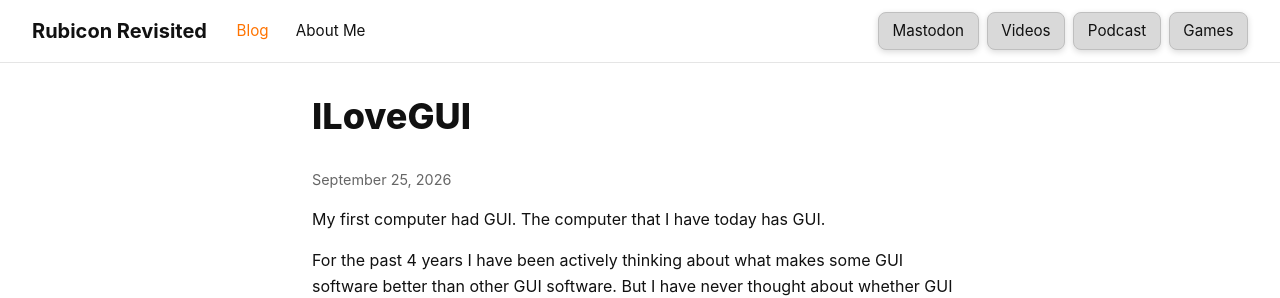
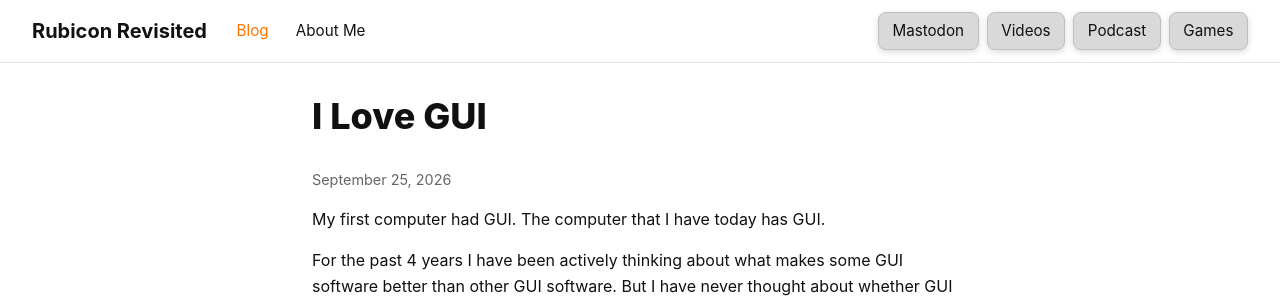
Before and after one commit to StepanJiri/stepankarasek.github.io, a Jekyll site: the page built from _posts/2026-09-25-I Love GUI.md, in a window 1280 px wide. Shown: the top 298 px of the page. Built offline with Jekyll 4.4.1, drawn with Linux system fonts in a browser that asks for light colours.

Commit message:
Rename I Love GUI.md to I Love GUI.md

```diff
--- a/_posts/2026-09-25-ILoveGUI.md
+++ b/_posts/2026-09-25-I Love GUI.md
@@ -1,6 +1,6 @@
 ---
 layout: post
-title: "ILoveGUI"
+title: "I Love GUI"
 ---
 
 My first computer had GUI. The computer that I have today has GUI.
```
